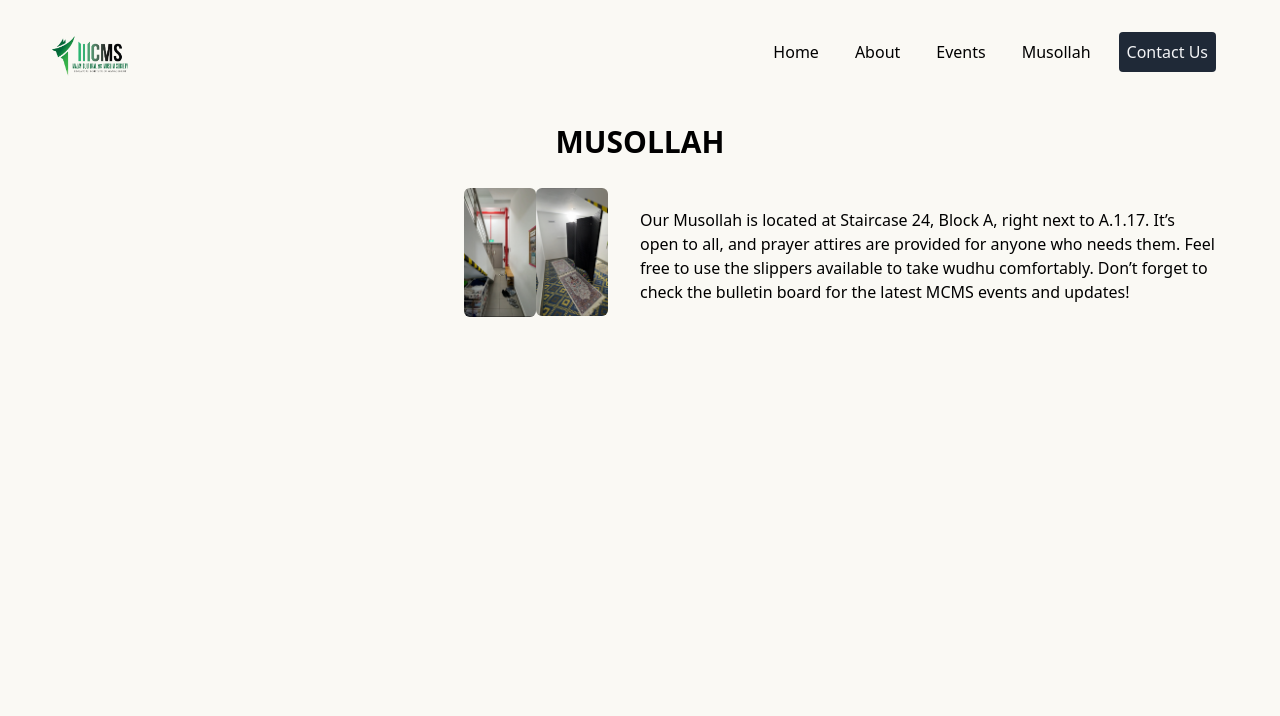
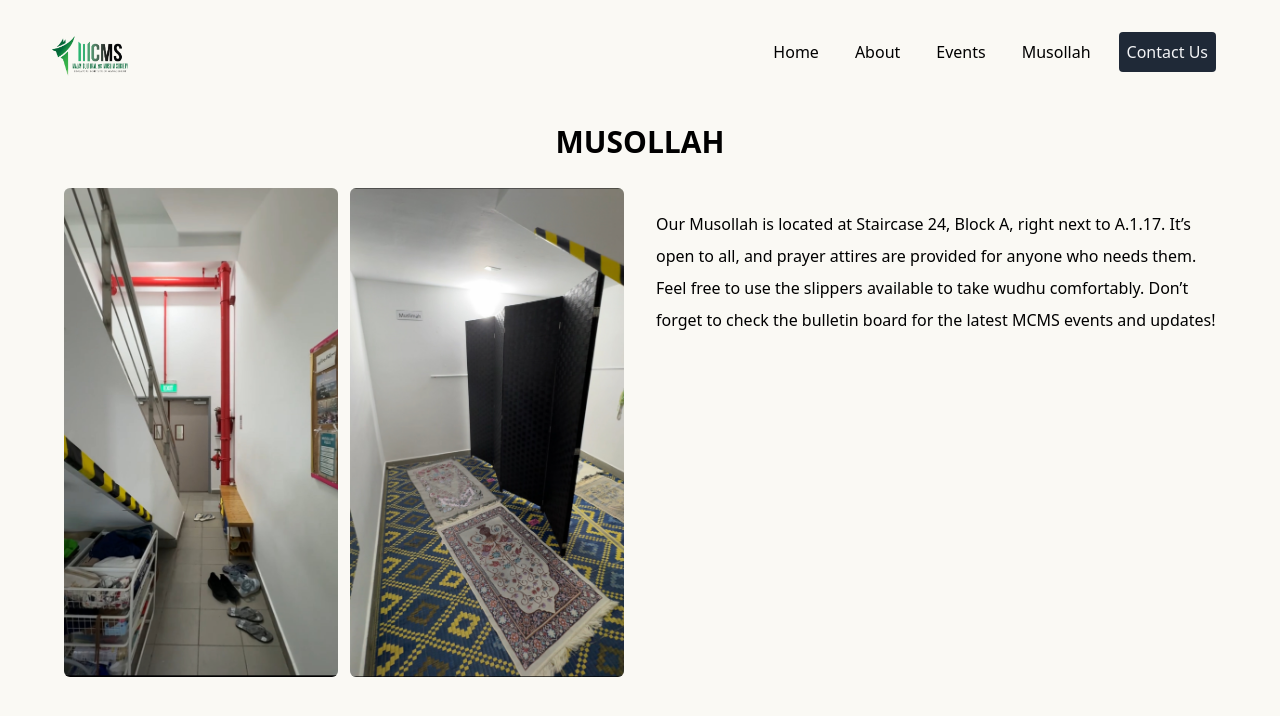
Before and after one commit to Sorarat/mcms-website, a React (Vite) app: page /musollah in a window 1280 px wide. Shown: the top 716 px of the page. Built offline with nearby package versions, Linux system fonts and the light colour scheme.

Commit message:
adjust musollah pics on medium screen or larger

```diff
--- a/src/Musollah.jsx
+++ b/src/Musollah.jsx
@@ -7,14 +7,14 @@ const Musollah = () => {
         <div className="p-5">
           <h2 className="text-3xl font-semibold m-4">MUSOLLAH</h2>
           <div className="md:flex md:items-start md:p-3 ">
-            <div className="text-left font-light mb-10 mt-5 md:w-1/2 ">
+            <div className="text-left font-light mb-10 mt-5 md:w-1/2 md:leading-8 ">
               <p>Our Musollah is located at Staircase 24, Block A, right next to A.1.17.
                   It’s open to all, and prayer attires are provided for anyone who needs them.
                   Feel free to use the slippers available to take wudhu comfortably.
                   Don’t forget to check the bulletin board for the latest MCMS events and updates!
               </p>
             </div>
-            <div className="flex flex-col items-center mx-auto gap-y-2 w-36 md:flex-row md:mr-8 md:order-first">
+            <div className="flex flex-col items-center mx-auto gap-y-2 w-36 md:flex-row md:mr-8 md:w-1/2 md:gap-x-3 md:order-first">
               <div>
                 <img
                   className="h-auto max-w-full rounded-md"
```
